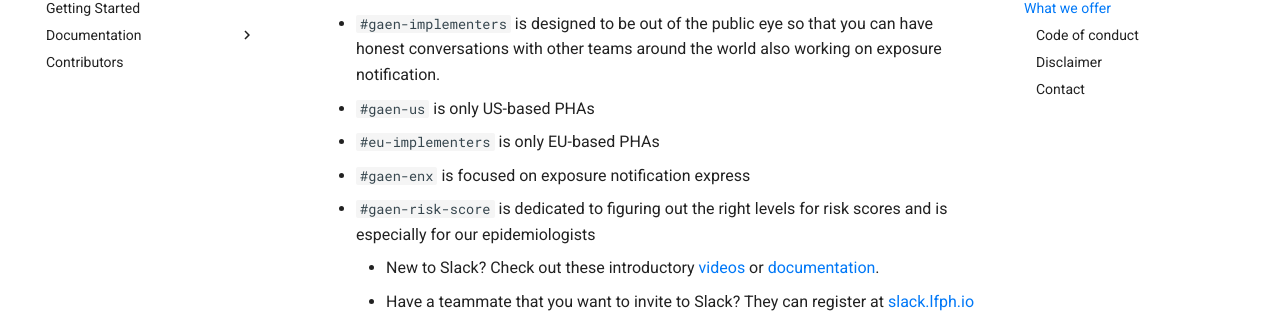
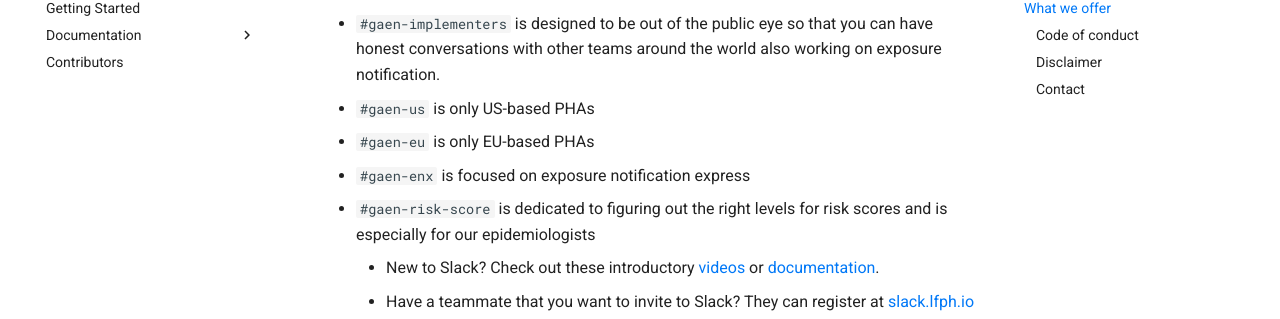
Before and after one commit to lfph/implementers-forum, an MkDocs documentation site: the page built from docs/index.md, in a window 1280 px wide and 900 px high, scrolled down 571 px. Shown: the part 127-446 px from the top of the window. Built offline with MkDocs 1.6.1 and Material for MkDocs 9.7.7, drawn with Linux system fonts in a browser that asks for light colours; comment, search, counter and statistics services are not loaded.

Commit message:
eu-implementers -> gaen-eu

```diff
--- a/docs/index.md
+++ b/docs/index.md
@@ -14,7 +14,7 @@ This resource is designed to help you get access to the wisdom and experience of
 * **Private channels on Slack**
     * `#gaen-implementers` is designed to be out of the public eye so that you can have honest conversations with other teams around the world also working on exposure notification.
     * `#gaen-us` is only US-based PHAs
-    * `#eu-implementers` is only EU-based PHAs
+    * `#gaen-eu` is only EU-based PHAs
     * `#gaen-enx` is focused on exposure notification express
     * `#gaen-risk-score` is dedicated to figuring out the right levels for risk scores and is especially for our epidemiologists
         * New to Slack? Check out these introductory [videos](https://www.youtube.com/watch?v=m2JuAa6-ors&list=PLWlXaxtQ7fUb1WqLJDqJFGQsAXU7CjoGz&index=2&t=0s) or [documentation](https://slack.com/help/articles/218080037-Getting-started-for-new-members).
```
